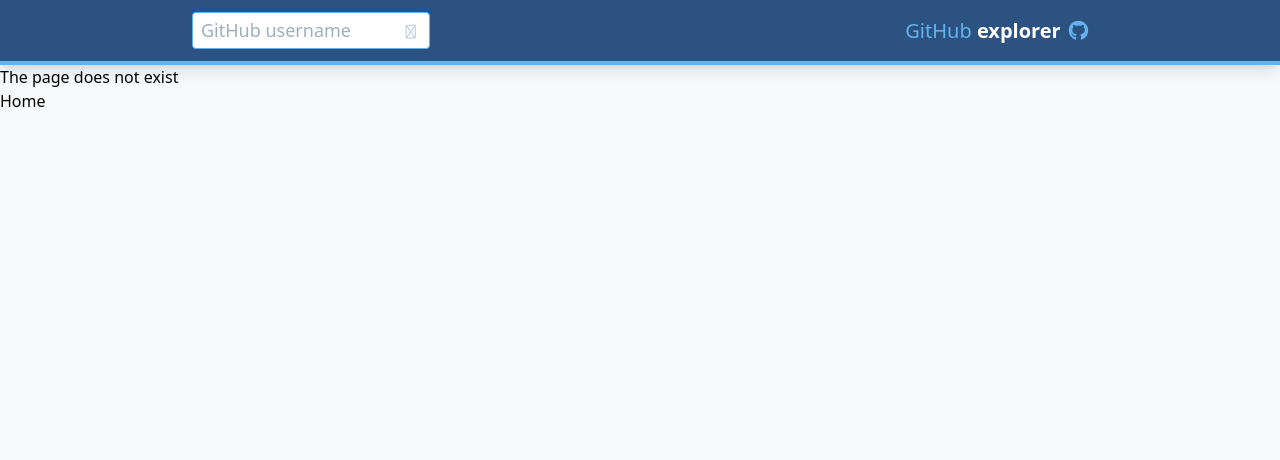
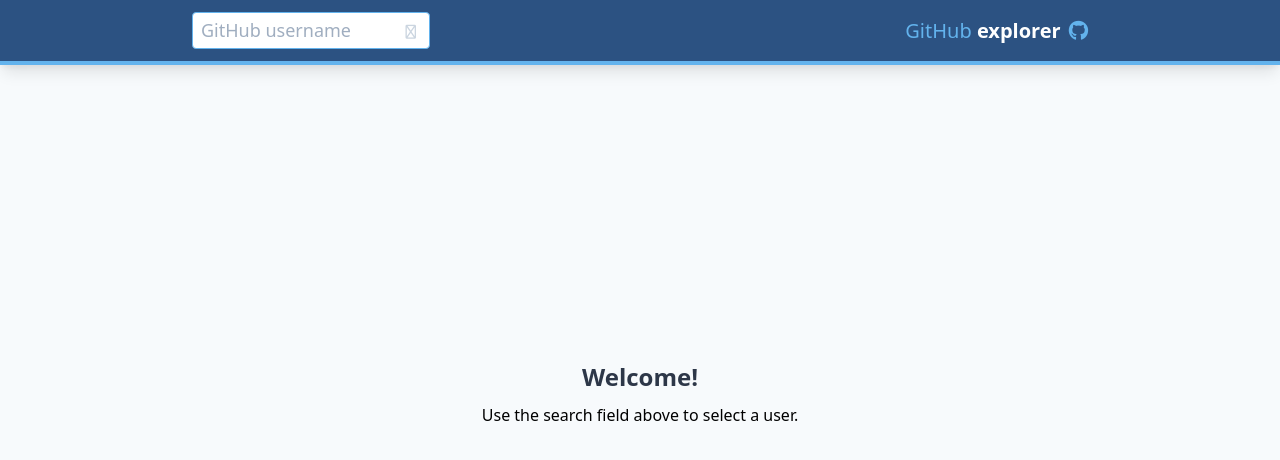
Before and after one commit to sasatatar/github-api-explorer, a React (Vite) app: page / in a window 1280 px wide. Shown: the top 460 px of the page. Built offline with nearby package versions, Linux system fonts and the light colour scheme.

Commit message:
Add styles and a welcome message to the landing page

```diff
--- a/src/index.tsx
+++ b/src/index.tsx
@@ -27,9 +27,11 @@ render(
                     <Profile />
                 </Route>
                 <Route path="*">
-                    <div>
-                        <h3>The page does not exist</h3>
-                        <Link to="/">Home</Link>
+                    <div className="flex-1 h-full flex items-center justify-center">
+                        <div className="mb-20 flex flex-col items-center">
+                            <h1 className="text-2xl text-gray-800 font-bold mb-2">Welcome!</h1>
+                            <p>Use the search field above to select a user.</p>
+                        </div>
                     </div>
                 </Route>
             </Switch>
```
